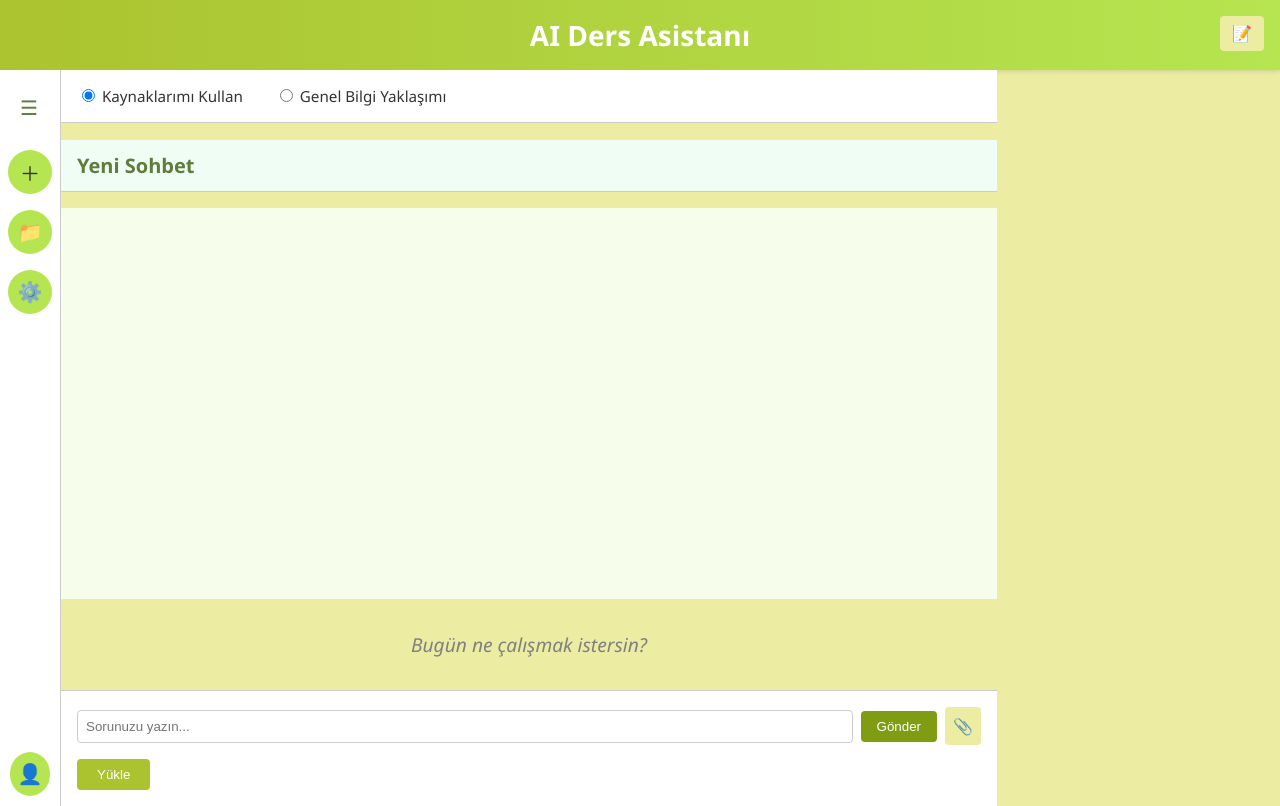
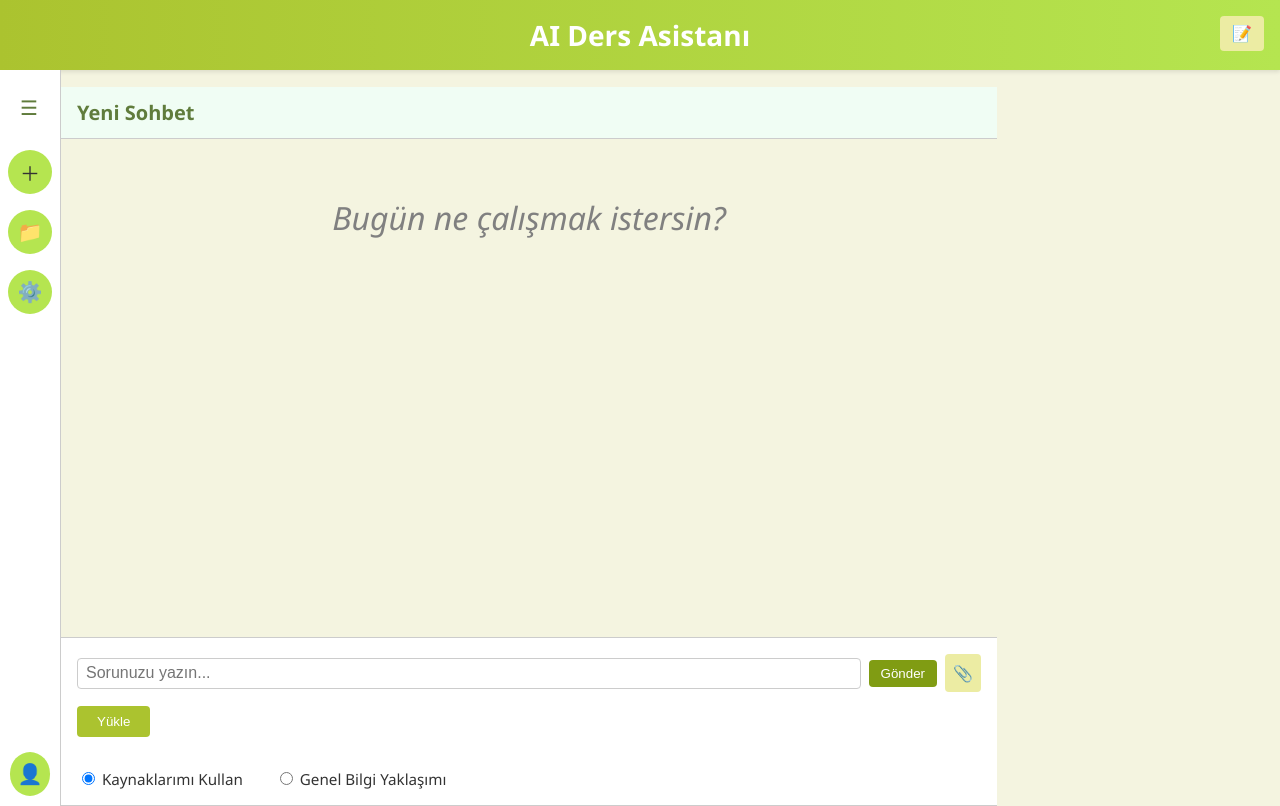
Before and after one commit to busrahazer/ilteach, a Flask app: page / in a window 1280 px wide. Run offline with Flask 3, Linux system fonts and the light colour scheme.

Commit message:
Chat block fixed.

```diff
--- a/static/ui.css
+++ b/static/ui.css
@@ -2,7 +2,7 @@
 body {
   margin: 0;
   font-family: 'Segoe UI', Tahoma, Geneva, Verdana, sans-serif;
-  background-color: #ececa3;
+  background-color: #f4f4e0;
   color: #333;
 }
 
@@ -135,7 +135,7 @@ header.header {
 .chat-list li {
   display: flex;
   align-items: center;
-  justify-content: space-between;
+  justify-content: flex-start;
   background: #f0fdf4;
   padding: 0.5rem 0.75rem;
   border-radius: 6px;
@@ -208,17 +208,30 @@ header.header {
   flex: 1;
   padding: 1rem;
   overflow-y: auto;
-  background: #f6fdeb;
   display: flex;
   flex-direction: column;
+  align-items: flex-start;
+  gap: 0.5rem;
+}
+
+.fade-in {
+  animation: fadeIn 0.4s ease-in-out;
+}
+
+@keyframes fadeIn {
+  from { opacity: 0; transform: translateY(5px); }
+  to { opacity: 1; transform: translateY(0); }
 }
 
 .start-prompt {
-  padding: 2rem;
-  text-align: center;
-  font-size: 1.2rem;
+  display: flex;
+  justify-content: center;
+  align-items: center;
+  height: 60%;
+  font-size: 2.0rem;
   font-style: italic;
   color: #808080;
+  text-align: center;
 }
 
 /* === Interaction Panel === */
@@ -237,7 +250,8 @@ header.header {
 
 .input-row input[type="text"] {
   flex: 1;
-  padding: 0.5rem;
+  padding: 0.35rem 0.5rem;
+  font-size: 1.0rem;
   border: 1px solid #ccc;
   border-radius: 4px;
 }
@@ -245,7 +259,7 @@ header.header {
 #askButton {
   background-color: #809c13;
   color: white;
-  padding: 0.5rem 1rem;
+  padding: 0.35rem 0.75rem;
   border: none;
   border-radius: 4px;
   cursor: pointer;
@@ -278,6 +292,27 @@ header.header {
   color: #333;
 }
 
+.uploaded-list li {
+  margin-bottom: 0.3rem;  /* Satırlar arası boşluk */
+  font-size: 0.9rem;
+}
+
+.uploaded-list li span {
+  margin-right: 0.4rem;  /* Emoji ile yazı arası boşluk */
+}
+
+.uploaded-list li button {
+  font-size: 0.9rem;
+  border: none;
+  background: transparent;
+  cursor: pointer;
+  color: #666;
+}
+
+.uploaded-list li button:hover {
+  color: #d33;
+}
+
 .upload-btn {
   background-color: #abc32f;
   color: #fff;
@@ -291,24 +326,35 @@ header.header {
   background-color: #809c13;
 }
 
+#chat-container {
+  display: flex;
+  flex-direction: column;
+  gap: 0.5rem;
+}
+
+.message {
+  padding: 0.75rem 1rem;
+  border-radius: 16px;
+  max-width: 75%;
+  word-wrap: break-word;
+  font-size: 0.95rem;
+  line-height: 1.4;
+  display: inline-block;
+  animation: fadeIn 0.3s ease-in-out;
+}
+
 .message-user {
-  background-color: #b5e550;
+  background-color: #d1f0a5;
   align-self: flex-end;
-  padding: 0.75rem;
-  border-radius: 12px;
-  max-width: 70%;
-  margin-bottom: 0.5rem;
-  color: #333;
+  color: #1a1a1a;
+  border-top-right-radius: 0;
 }
 
 .message-bot {
-  background-color: #f0fdf4;
+  background-color: #e0ffdf;
   align-self: flex-start;
-  padding: 0.75rem;
-  border-radius: 12px;
-  max-width: 70%;
-  margin-bottom: 0.5rem;
-  color: #333;
+  color: #1a1a1a;
+  border-top-left-radius: 0;
 }
 
 /* === Not Defteri === */
--- a/templates/index.html
+++ b/templates/index.html
@@ -58,11 +58,6 @@
 
     <!-- ORTA: Ana içerik -->
     <main class="main">
-      <!-- Mod seçimi -->
-      <section class="mode-select">
-        <label><input id="modeRetrieval" type="radio" name="mode" checked /> Kaynaklarımı Kullan</label>
-        <label><input id="modeGeneral" type="radio" name="mode" /> Genel Bilgi Yaklaşımı</label>
-      </section>
 
       <!-- Başlık -->
       <h2 id="chatTitle" class="chat-title">
@@ -71,7 +66,7 @@
       </h2>
 
       <!-- Mesajlar -->
-      <div id="chat-container" class="chat-container fade-in"></div>
+      <div id="chat-container" class="chat-container p-4 flex flex-col space-y-2 overflow-y-auto h-full"></div>
 
       <!-- Başlangıç mesajı -->
       <div id="startPrompt" class="start-prompt">Bugün ne çalışmak istersin?</div>
@@ -93,6 +88,11 @@
           <button type="submit" class="upload-btn">Yükle</button>
         </form>
       </section>
+      <!-- Mod seçimi -->
+      <section class="mode-select">
+        <label><input id="modeRetrieval" type="radio" name="mode" checked /> Kaynaklarımı Kullan</label>
+        <label><input id="modeGeneral" type="radio" name="mode" /> Genel Bilgi Yaklaşımı</label>
+      </section>
     </main>
 
     <!-- SAĞ: Not Defteri -->
```
Also changed, not shown: static/chat.js (+9 -50 lines), static/ui.js (+37 -0 lines).
